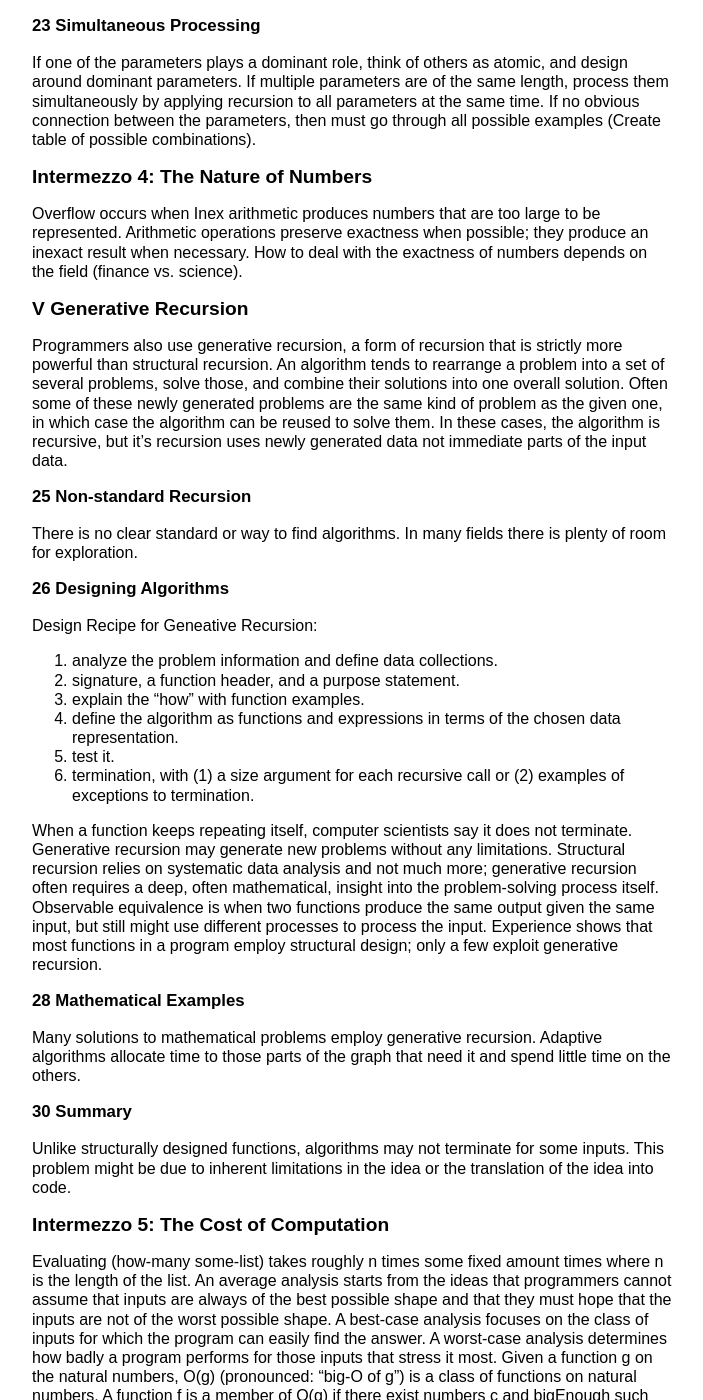
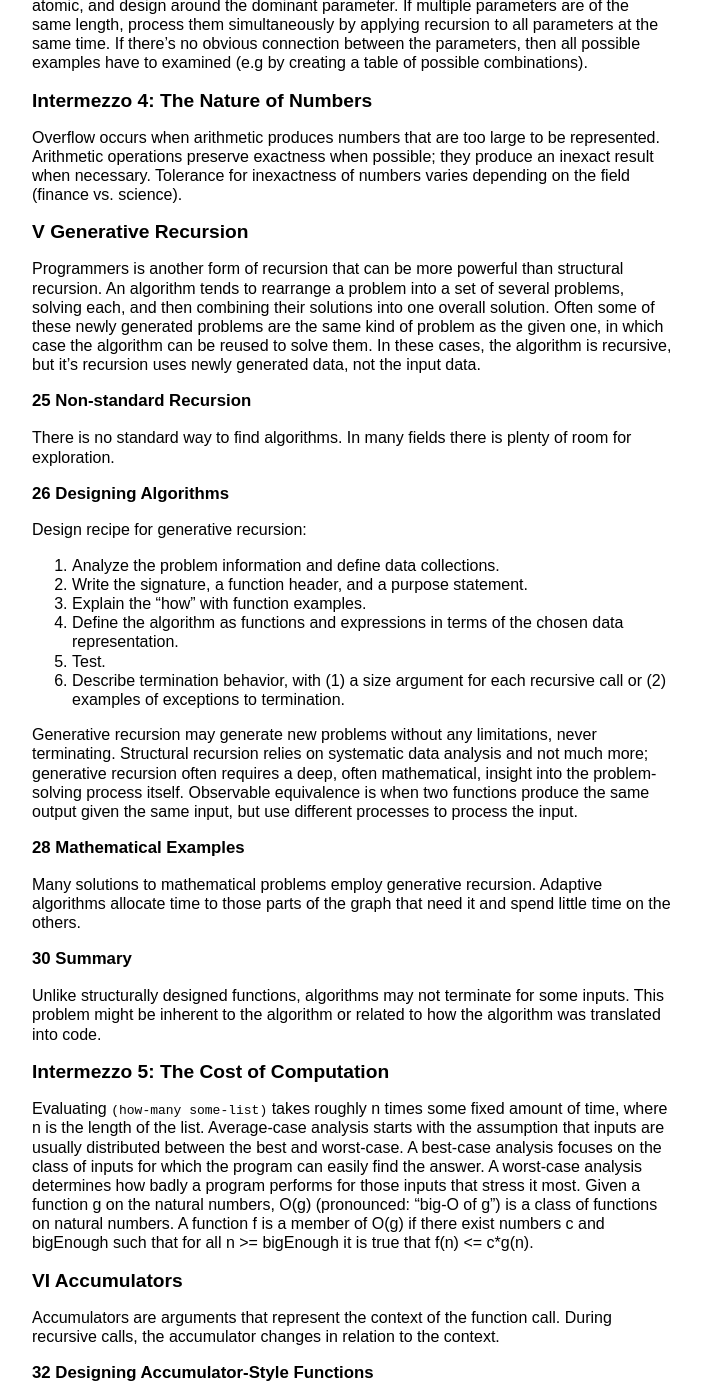
Before and after one commit to maxkossek/maxkossek.github.io, a Jekyll site: the page built from _posts/2019-03-29-how-to-design-programs.md, in a window 1280 px wide and 1400 px high, scrolled down 5426 px. Shown: the whole window, without its empty margins (288-991 px from the left). Built offline with Jekyll 4.4.1, drawn with Linux system fonts in a browser that asks for light colours; some of the changed text lies outside the part shown.

Commit message:
Fix spelling errors in HTDP

````diff
--- a/_posts/2019-03-29-how-to-design-programs.md
+++ b/_posts/2019-03-29-how-to-design-programs.md
@@ -5,19 +5,18 @@ date: 2019-03-29
 categories: [book]
 tags: [computer science]
 author: "Max Kossek"
-description: Book Notes for the book How to Design Programs by Matthias Felleisen
+description: Book Notes for How to Design Programs by Matthias Felleisen
 ---
 
 <img style="float: right; width: 25%; margin: 0 1rem;" src="/assets/images/book-covers/htdp-cover.jpg" alt="How to Design Programs Book Cover">
 
-*How to Design Programs* gives a 6 step "design recipe" that can be used to systematically create more complex programs. Felleisen stresses the importance of planning and writing specifications for your code.[^book]
-
-1. From Problem Analysis to Data Definitions (Analyze problem statement)
-2. Signature, Purpose Statement, Header (What does my function compute?)
-3. Functional Examples (Illustrate essence with examples)
-4. Function Template or Inventory, of what is given and what I need to compute (Make plan)
-5. Code the function definition (Evaluate results)
-6. Testing (Revise based on fails / successes)
+The program "design recipe" consists of 6 steps:
+1. Start with problem analysis and data definitions
+2. Write a signature, purpose statement and header
+3. Give functional examples of the program
+4. Keep function templates or inventories of what is given and what needs to be computed
+5. Code the function definition and evaluate results
+6. Test and revise based on failures / successes
 
 
 <div class="toc">
@@ -40,22 +39,27 @@ description: Book Notes for the book How to Design Programs by Matthias Felleise
 
 
 ## Prologue: How to Program
-A *1String* is a string with length one (char).
+A "1String" is a string with length one (char).[^book]
 
 
 
 ## I Fixed-Size Data
 
 ### 1 Arithmetic
-Operations on numbers: +, -, \*, /, abs, add1, ceiling, sqr etc. BSL distinguishes exact numbers and inexact numbers. A predicate is a function that determines whether an input belongs to some class of data `number? 4` evaluates to true.
+BSL operations on numbers include: `+, -, \*, /, abs, add1, ceiling, sqr` etc. A predicate is a function that determines whether an input belongs to some class of data `number? 4` evaluates to true.
 
 
 ### 2 Functions and Programs
-Programs are functions, they consume inputs and produce outputs. Two kinds of definitions: 1. constant definitions `(define x 5)`; 2. function definitions that use parameters `(define (Function_Name Variable ... Variable) Expression)`. Best practice is to define one function per task. *Batch* programs consume all inputs at once and computes the result. *Interactive* program consumes some of its inputs, computes, produces some output, consumes more input, and so on.
+Programs are functions, they consume inputs and produce outputs. There are two kinds of definitions:
+
+1. constant definitions `(define x 5)`
+2. function definitions that use parameters `(define (Function_Name Variable ... Variable) Expression)`
+
+Best practice is to define one function per task. "Batch" programs consume all inputs at once and compute the result. "Interactive" programs consume some input, then compute, produce some output, then consume more input, and so on.
 
 
 ### 3 How to Design Programs
-Programs consume information (domain), then execute functions and produce output (range). Data definitions are often written in the form of comments `; A Temperature is a number`. The design process:
+Programs consume information (domain) and then execute functions to produce output (range). Data definitions are often written in the form of comments `; A Temperature is a number`. The design process:
 
 1. Express how you wish to represent information as data `; We use numbers to represent centimeters`
 2. What does the function compute? Write down a signature, a statement of purpose, and a function header `; String -> Number`
@@ -66,23 +70,23 @@ Programs consume information (domain), then execute functions and produce output
 
 
 ### 4 Intervals, Enumerations, and Itemizations
-Intervals are collections of elements that satisfy a specific property. *Enumerations* list every single piece of data that belong to it. *Itemizations*, mixes the first two, specifying ranges in one clause of its definition and specific pieces of data in another. *Finite state machines* (FSM), are state transition diagrams with limited number of states.
+Intervals are collections of elements that satisfy a specific property. Enumerations list every single piece of data belonging to an element. Itemizations, mixes the first two, specifying ranges in one clause and specific pieces of data in another clause. Finite state machines (FSM), are state transition diagrams with a limited number of states.
 
 
 ### 5 Adding Structure
-Structure type definition is another form of definition. It creates many different functions in one line `(define-struct StructureName [FieldNames])`.
+Structure type definitions are another form of definition. These definitions create many different functions in one line `(define-struct StructureName [FieldNames])`. For example:
 ```
+; movie-title can be used as selector
+; movie? is predicate
 (define-struct movie [title producer year])
 (make-movie "Title" "Producer" 2000)
-; movie-title can be used as selector
-; movie? is predicate
 ```
 
-Sets are data collections or data classes. Data definitions play a central and important role in the design process. They delimit the possible ranges of values for functions / variable.
+Sets are data collections or data classes. Data definitions play a central and important role in the design process. They delimit the possible ranges of values for functions / variables.
 
 
 ### 6 Itemizations and Structures
-Data definitions describes a structure, the appropriate input data types, and what the inputs represent. Add predicates to program to throw error messages early, if a faulty data type is passed.
+Data definitions describe a structure, the appropriate input data types, and what the inputs represent. Predicates determine if a piece of data is a member of some class. Add predicates to a program to detect faulty data types early.
 
 
 ### 7 Summary
@@ -112,11 +116,11 @@ cond-clause)
 ## II Arbitrarily Large Data
 
 ### 8 Lists
-An empty list is written `'()`, a one item list `(cons "Hello" '())`, two item list `(cons "Hello" (cons "World" '()))`. Predicates: `empty?` to check if list empty; `cons?` to check if cons. Selectors: `first` selects the first item of a cons; `rest` selects the rest of a cons.
+The empty list is `'()`, a one item list `(cons "Hello" '())`, two item list `(cons "Hello" (cons "World" '()))`. To check if a list is empty we can use the predicate `empty?`. `first` selects the first item of a cons; `rest` selects all items but the first of a cons.
 
 
 ### 9 Designing with Self-Referential Data Definitions
-Self-use of a function is called *recursion*. Design process for recursion:
+Recursion is the self-use of a function. The design process for recursive functions:
 
 1. Problem Analysis: Develop a data representation for the information
 2. Header: Write down a signature using defined names
@@ -138,52 +142,50 @@ size | finite but arbitrary | finite or infinite
 
 
 ### 11 Design by Composition
-`list` is shorthand for cons `(list "Hello" "World" ".")`. Keep a wishlist of functions that must be designed to complete a program.
+`list` is shorthand for cons `(list "Hello" "World" ".")`. While programming, keep a wishlist of functions that must be designed to complete a program.
 
 
 ### 12 Projects: Lists
-Recursive functions deal with self-references. Auxiliary functions deal with cross-references. Complex problems need to be decomposed into smaller ones.
+Recursive functions deal with self-references; Auxiliary functions deal with cross-references. Complex problems should be decomposed into smaller ones.
 
 
 
 ## Intermezzo 2: Quote, Unquote
-Quote is another shorthand for lists `'("Hello" "World" ".")`. Use quasiquote to evaluate an expression during construction of a list.
+"Quote" is another shorthand way to define a list `'("Hello" "World" ".")`. Use "quasiquote" to evaluate an expression during the construction of a list. Use `,@` to unquote-splice a nested list from it's surrounding list.
 ```
 (define x 42)
 `(40 41 ,x 43)
-; returns (list 40 41 42 43)
+> (list 40 41 42 43)
 ```
-
-Use `,@` to unquote-splice a nested list from it's surrounding list.
 
 
 
 ## III Abstraction
-Copying mistakes comes with copying code. One fix may have to be applied to many copies. This process is expensive and error-prone.
+Copying code means copying mistakes. When code is copied, one fix has to be applied to many different locations. This process is expensive and error-prone.
 
 ### 14 Similarities Everywhere
-Thou shall not steal code, not even your own. Instead, you must abstract over similar pieces of code. A *Parametric data definition* abstracts from a reference to a particular collection of data in the same manner as a function abstracts from a particular value `; A [list-of-item] is one of: '(), (cons item [list-of-item])`.
+"Thou shall not steal code, not even your own." Instead, abstract over similar pieces of code. A parametric data definition abstracts from a reference to a particular collection of data in the same manner as a function abstracts from a particular value `; A [list-of-item] is one of: '(), (cons item [list-of-item])`.
 
 
 ### 15 Designing Abstractions
-To abstract is to turn something concrete into a parameter. Putting the definition for some functionality in one place makes it easy to maintain a program. When you discover a mistake, you have to go to just one place to fix it. Form an abstraction instead of copying and modifying any code.
+To "abstract" is to turn something concrete into a parameter. Putting the definition for some functionality in one place makes it easy to maintain a program. When you discover a mistake, you have to only modify one place in the code. The design process for abstraction:
 
 1. Compare two items for similarities.
 2. Abstract - replace the contents of corresponding code highlights with new names and add these names to the parameter list.
 3. Validate - test by defining the two original functions in terms of the abstraction.
-4. Write new signature: `; [X Y] [List-of X] [X -> Y] -> [List-of Y]`
+4. Write new signature: `; [X Y] [List-of X] [X -> Y] -> [List-of Y]`.
 
 
 ### 16 Using Abstractions
-*Local definitions*, or private definitions are used for functions that play a subordinate role and have no use outside of a narrow context. Use local to reformulate deeply nested expressions. Use well-chosen names to express what the expressions compute.
+Local definitions, or private definitions are used for functions that play a subordinate role and have no use outside of a narrow context. Local is used to reformulate deeply nested expressions.
 ```
 (local (def ...)
-; IN
-body-expression)
+  ; IN
+  body-expression)
 ```
 
-Design Recipe for Abstraction:
-1. Follow design recipe for functions (Distill the problem statement into a signature, a purpose statement, an example, and a stub definition.)
+The design recipe for local definitions:
+1. Follow the design recipe for functions (Distill the problem statement into a signature, a purpose statement, an example, and a stub definition.)
 2. Find a matching abstraction. To match means to pick an abstraction whose purpose is more general than the one for the function to be designed; it also means that the signatures are related.
 3. Write down a template. For the reuse of abstractions, a template uses local for two different purposes.
 4. Define the auxiliary function inside local.
@@ -210,17 +211,15 @@ Repeated code patterns call for abstraction. Most languages come with a large co
 
 
 ## Intermezzo 3: Scope and Abstraction
-Two kinds of variable occurrences: variable in the function header is a *binding occurrence* and those in the function’s body are the *bound occurrences*. Regions where binding occurence works is called the lexical scope. Free occurrence applies to a variable without any binding occurrence (not defined). The scope of local definitions is the local expression.
+There are two kinds of variable occurrences. A variable in the function header is a "binding occurrence" and a variable in the function’s body is the "bound occurrence". Regions of binding occurence are called the lexical scope. Free occurrence applies to a variable without a binding occurrence (not defined). The scope of local definitions is the local expression.
 ```
 ; f and g are called top-level scopes
 (define (f x)
-(+ (* x x) 25))
+	(+ (* x x) 25))
 (define (g x)
-(+ (f (+ x 1))
-(f (- x 1))))
+	(+ (f (+ x 1))
+	(f (- x 1))))
 ```
-
-A loop traverses compound data, processing one piece at a time. Each evaluation of a loop body is called an iteration.
 
 
 
@@ -242,42 +241,42 @@ Iterative refinement is a well-known scientific process. If the discrepancies be
 
 
 ### 21 Refining Interpreters
-Many people refer to the interactions area as the read-eval-print loop, where eval is short for evaluator, a function that is also called interpreter. Programmers invented parsers to bridge the gap between convenience of use and implementation. A parser simultaneously checks whether some piece of data conforms to a data definition and, if it does, builds a matching element from the chosen class of data.
+Many people refer to the interactions area as the read-eval-print loop (REPL). Eval is short for evaluator, a function that is also called an interpreter. Programmers invented parsers to bridge the gap between convenience of use and implementation. A parser simultaneously checks whether some piece of data conforms to a data definition and if it does, builds a matching element from the chosen class of data.
 
 
 ### 22 Project: The Commerce of XML
-*Configuration* refers to the data that the main function needs when the program is launched.
+Configuration refers to the data that the main function needs when the program is launched.
 
 
 ### 23 Simultaneous Processing
-If one of the parameters plays a dominant role, think of others as atomic, and design around dominant parameters. If multiple parameters are of the same length, process them simultaneously by applying recursion to all parameters at the same time. If no obvious connection between the parameters, then must go through all possible examples (Create table of possible combinations).
+If one of the parameters plays a dominant role, then think of the other parameters as atomic, and design around the dominant parameter. If multiple parameters are of the same length, process them simultaneously by applying recursion to all parameters at the same time. If there's no obvious connection between the parameters, then all possible examples have to examined (e.g by creating a table of possible combinations).
 
 
 
 ## Intermezzo 4: The Nature of Numbers
-Overflow occurs when Inex arithmetic produces numbers that are too large to be represented. Arithmetic operations preserve exactness when possible; they produce an inexact result when necessary. How to deal with the exactness of numbers depends on the field (finance vs. science).
+Overflow occurs when arithmetic produces numbers that are too large to be represented. Arithmetic operations preserve exactness when possible; they produce an inexact result when necessary. Tolerance for inexactness of numbers varies depending on the field (finance vs. science).
 
 
 
 ## V Generative Recursion
-Programmers also use generative recursion, a form of recursion that is strictly more powerful than structural recursion. An algorithm tends to rearrange a problem into a set of several problems, solve those, and combine their solutions into one overall solution. Often some of these newly generated problems are the same kind of problem as the given one, in which case the algorithm can be reused to solve them. In these cases, the algorithm is recursive, but it's recursion uses newly generated data not immediate parts of the input data.
+Programmers is another form of recursion that can be more powerful than structural recursion. An algorithm tends to rearrange a problem into a set of several problems, solving each, and then combining their solutions into one overall solution. Often some of these newly generated problems are the same kind of problem as the given one, in which case the algorithm can be reused to solve them. In these cases, the algorithm is recursive, but it's recursion uses newly generated data, not the input data.
 
 
 ### 25 Non-standard Recursion
-There is no clear standard or way to find algorithms. In many fields there is plenty of room for exploration.
+There is no standard way to find algorithms. In many fields there is plenty of room for exploration.
 
 
 ### 26 Designing Algorithms
-Design Recipe for Geneative Recursion:
+Design recipe for generative recursion:
 
-1. analyze the problem information and define data collections.
-2. signature, a function header, and a purpose statement.
-3. explain the “how” with function examples.
-4. define the algorithm as functions and expressions in terms of the chosen data representation.
-5. test it.
-6. termination, with (1) a size argument for each recursive call or (2) examples of exceptions to termination.
+1. Analyze the problem information and define data collections.
+2. Write the signature, a function header, and a purpose statement.
+3. Explain the “how” with function examples.
+4. Define the algorithm as functions and expressions in terms of the chosen data representation.
+5. Test.
+6. Describe termination behavior, with (1) a size argument for each recursive call or (2) examples of exceptions to termination.
 
-When a function keeps repeating itself, computer scientists say it does not terminate. Generative recursion may generate new problems without any limitations. Structural recursion relies on systematic data analysis and not much more; generative recursion often requires a deep, often mathematical, insight into the problem-solving process itself. Observable equivalence is when two functions produce the same output given the same input, but still might use different processes to process the input. Experience shows that most functions in a program employ structural design; only a few exploit generative recursion.
+Generative recursion may generate new problems without any limitations, never terminating. Structural recursion relies on systematic data analysis and not much more; generative recursion often requires a deep, often mathematical, insight into the problem-solving process itself. Observable equivalence is when two functions produce the same output given the same input, but use different processes to process the input.
 
 
 ### 28 Mathematical Examples
@@ -285,30 +284,29 @@ Many solutions to mathematical problems employ generative recursion. Adaptive al
 
 
 ### 30 Summary
-Unlike structurally designed functions, algorithms may not terminate for some inputs. This problem might be due to inherent limitations in the idea or the translation of the idea into code.
-
+Unlike structurally designed functions, algorithms may not terminate for some inputs. This problem might be inherent to the algorithm or related to how the algorithm was translated into code.
 
 
 ## Intermezzo 5: The Cost of Computation
-Evaluating (how-many some-list) takes roughly n times some fixed amount times where n is the length of the list. An average analysis starts from the ideas that programmers cannot assume that inputs are always of the best possible shape and that they must hope that the inputs are not of the worst possible shape. A best-case analysis focuses on the class of inputs for which the program can easily find the answer. A worst-case analysis determines how badly a program performs for those inputs that stress it most. Given a function g on the natural numbers, O(g) (pronounced: “big-O of g”) is a class of functions on natural numbers. A function f is a member of O(g) if there exist numbers c and bigEnough such that for all n >= bigEnough it is true that f(n) <= c\*g(n).
+Evaluating `(how-many some-list)` takes roughly n times some fixed amount of time, where n is the length of the list. Average-case analysis starts with the assumption that inputs are usually distributed between the best and worst-case. A best-case analysis focuses on the class of inputs for which the program can easily find the answer. A worst-case analysis determines how badly a program performs for those inputs that stress it most. Given a function g on the natural numbers, O(g) (pronounced: “big-O of g”) is a class of functions on natural numbers. A function f is a member of O(g) if there exist numbers c and bigEnough such that for all n >= bigEnough it is true that f(n) <= c\*g(n).
 
 
 
 ## VI Accumulators
-Accumulator: an argument that represents the context of the function call. During the recursive calls, the accumulator changes in relation to the context.
+Accumulators are arguments that represent the context of the function call. During recursive calls, the accumulator changes in relation to the context.
 
 
 ### 32 Designing Accumulator-Style Functions
-Design recipe for functions that use accumulator parameters:
+Design recipe for functions that use accumulators:
 
-1. Sketch a manual evaluation of an application of function to understand the nature of the accumulator.
-2. Determine the kind of data that the accumulator tracks. Accumulator definition is also called invariant because the relationship between the argument, and the original argument stays constant over time.
+1. Sketch a manual evaluation of the function to understand the nature of the accumulator.
+2. Determine the kind of data that the accumulator tracks.
 3. Use the invariant (constant relation) to determine the initial value a0 for a.
-4. Exploit the invariant to determine how to compute the accumulator for the recursive function calls within the definition of function/a.
+4. Exploit the invariant to determine how to compute the accumulator for the recursive function calls.
 
 
 ### 34 Summary
-Traversals “forget” pieces of the argument when they progress throughout the program. Check if the knowledge of this lost data helps, and then introduce an accumulator. Describe an accumulator statement that describes what the accumulator knows and what data it stores. Determine the accumulator initial state, how it needs to be updates, and how to use it’s knowledge.
+Traversals "forget" past arguments when they progress throughout the program. Introduce an accumulator if knowledge of this lost data helps. To create an accumulator, determine it's initial state, how to update it and how to use it's knowledge.
 
 
 
````
Also changed, not shown: other parts of _posts/2019-03-29-how-to-design-programs.md (+10 -11 lines).
